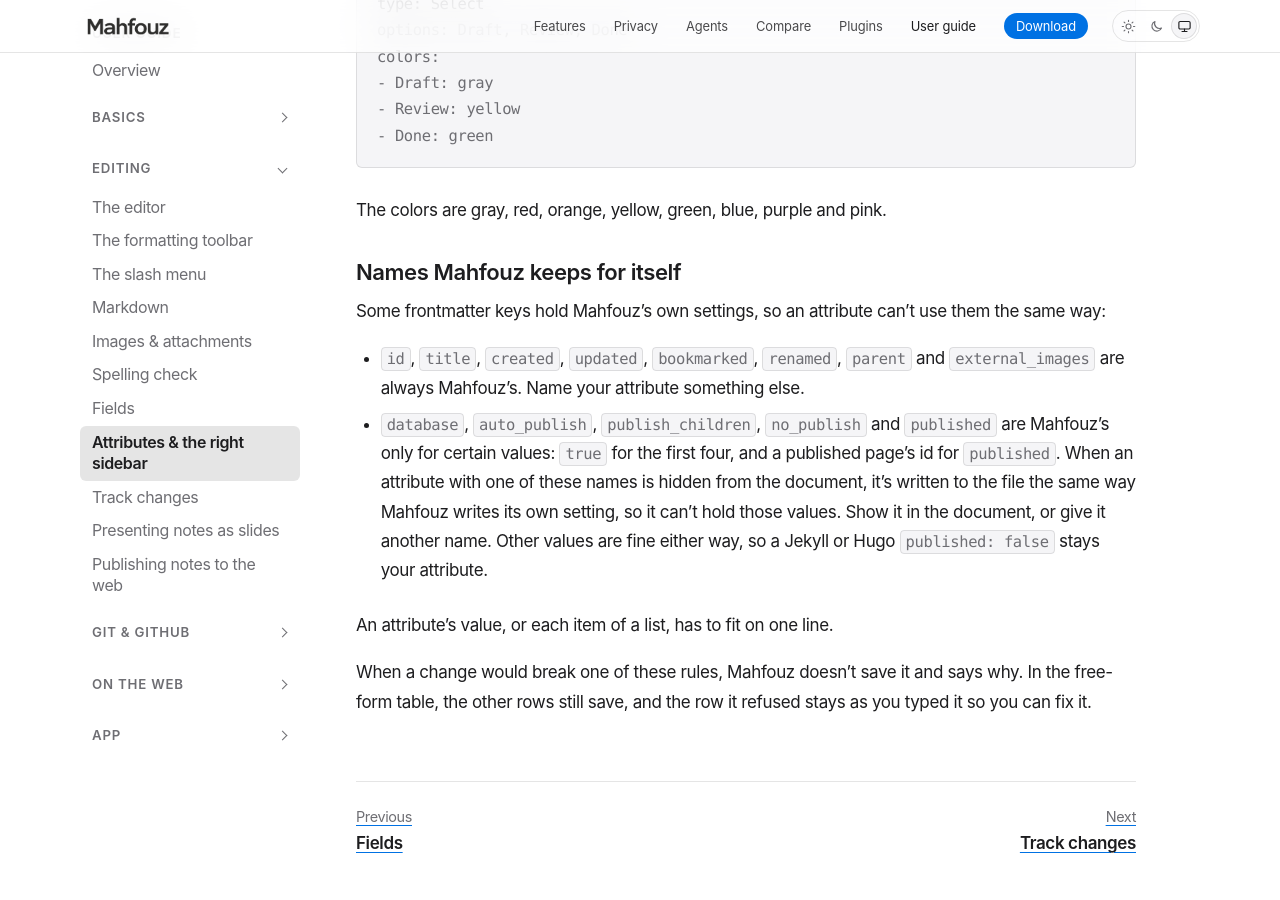
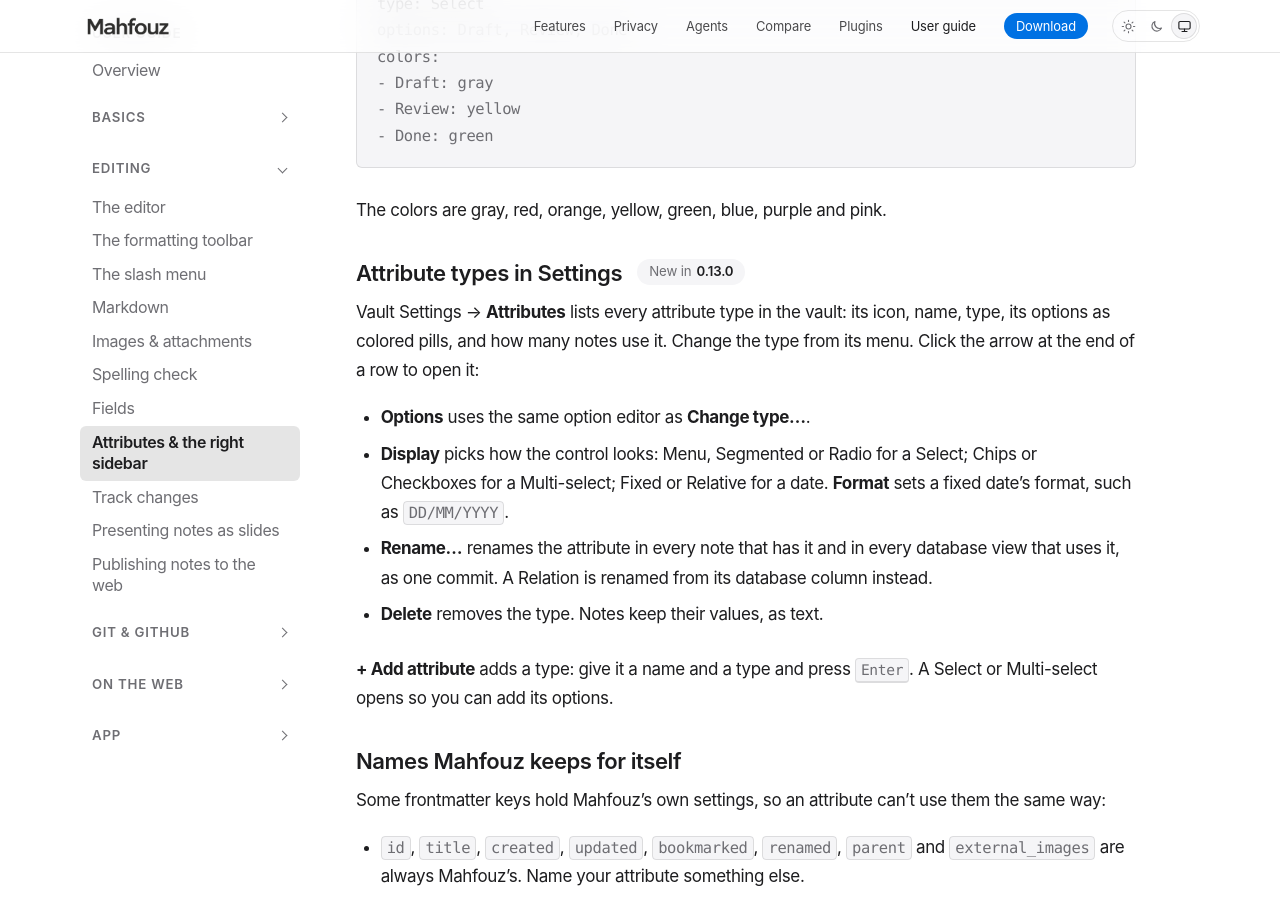
Before and after one commit to mahfouz-app/docs, a Jekyll site: the page built from guide/attributes.md, in a window 1280 px wide and 900 px high, scrolled down 3581 px. Built offline with Jekyll 4.4.1, drawn with Linux system fonts in a browser that asks for light colours.

Commit message:
guide: attribute types in Settings
Co-Authored-By: Claude Opus 5.5 <noreply@anthropic.com>

```diff
--- a/guide/attributes.md
+++ b/guide/attributes.md
@@ -153,6 +153,26 @@ colors:
 
 The colors are gray, red, orange, yellow, green, blue, purple and pink.
 
+### Attribute types in Settings {% include since.html v="0.13.0" %} {#types}
+
+Vault Settings → **Attributes** lists every attribute type in the vault:
+its icon, name, type, its options as colored pills, and how many notes
+use it. Change the type from its menu. Click the arrow at the end of a
+row to open it:
+
+- **Options** uses the same option editor as **Change type…**.
+- **Display** picks how the control looks: Menu, Segmented or Radio for a
+  Select; Chips or Checkboxes for a Multi-select; Fixed or Relative for a
+  date. **Format** sets a fixed date's format, such as `DD/MM/YYYY`.
+- **Rename…** renames the attribute in every note that has it and in
+  every database view that uses it, as one commit. A Relation is renamed
+  from its database column instead.
+- **Delete** removes the type. Notes keep their values, as text.
+
+**+ Add attribute** adds a type: give it a name and a type and press
+<kbd>Enter</kbd>. A Select or Multi-select opens so you can add its
+options.
+
 ### Names Mahfouz keeps for itself
 
 Some frontmatter keys hold Mahfouz's own settings, so an attribute can't
```
